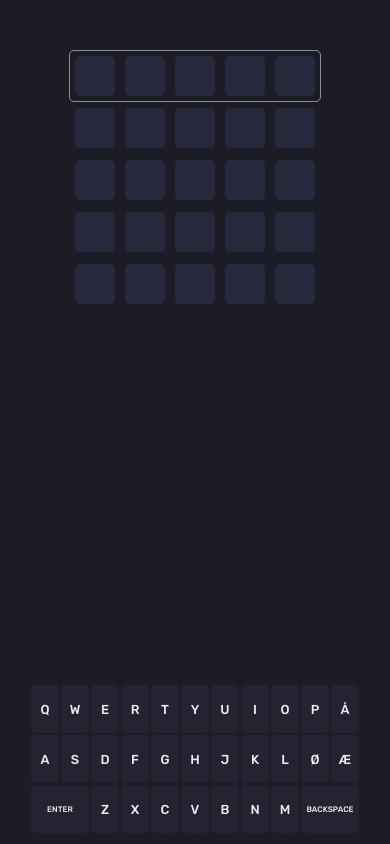
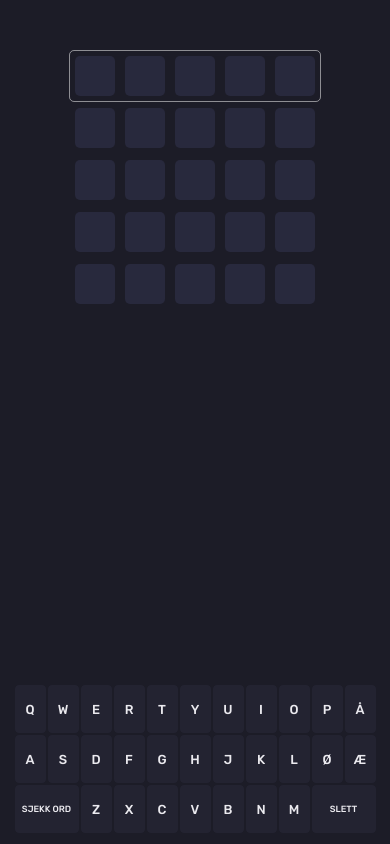
Before and after one commit to Haugesen/Ordet, a plain HTML site: page index.html in a window 390 px wide. Drawn offline with nearby package versions, Linux system fonts and the light colour scheme.

Commit message:
endre størrelse keyboard mobil

```diff
--- a/app.css
+++ b/app.css
@@ -354,7 +354,7 @@ h1#game-title{
         margin-right: 10px;
     }
     .key{
-        width: 30px;
+        width: 33px;
         height: 50px;
         font-size: 13px;
         border: 1px solid #1c1c27;
@@ -363,8 +363,8 @@ h1#game-title{
         background: #2a2d33;
     }
     #enter, #backspace{
-        width: 60px;
-        font-size: 8px;
+        width: 66px;
+        font-size: 9px;
     }
 
     .char-block.correct-pos::before, .char-block.correct-char::before{
--- a/index.html
+++ b/index.html
@@ -56,7 +56,7 @@
                 <div class="key char-key">Æ</div>
             </div>
             <div class="line">
-                <div class="key" id="enter">ENTER</div>
+                <div class="key" id="enter">SJEKK ORD</div>
                 <div class="key char-key">Z</div>
                 <div class="key char-key">X</div>
                 <div class="key char-key">C</div>
@@ -64,7 +64,7 @@
                 <div class="key char-key">B</div>
                 <div class="key char-key">N</div>
                 <div class="key char-key">M</div>
-                <div class="key" id="backspace">BACKSPACE</div>
+                <div class="key" id="backspace">SLETT</div>
             </div>
         </div>
     </div>
```
